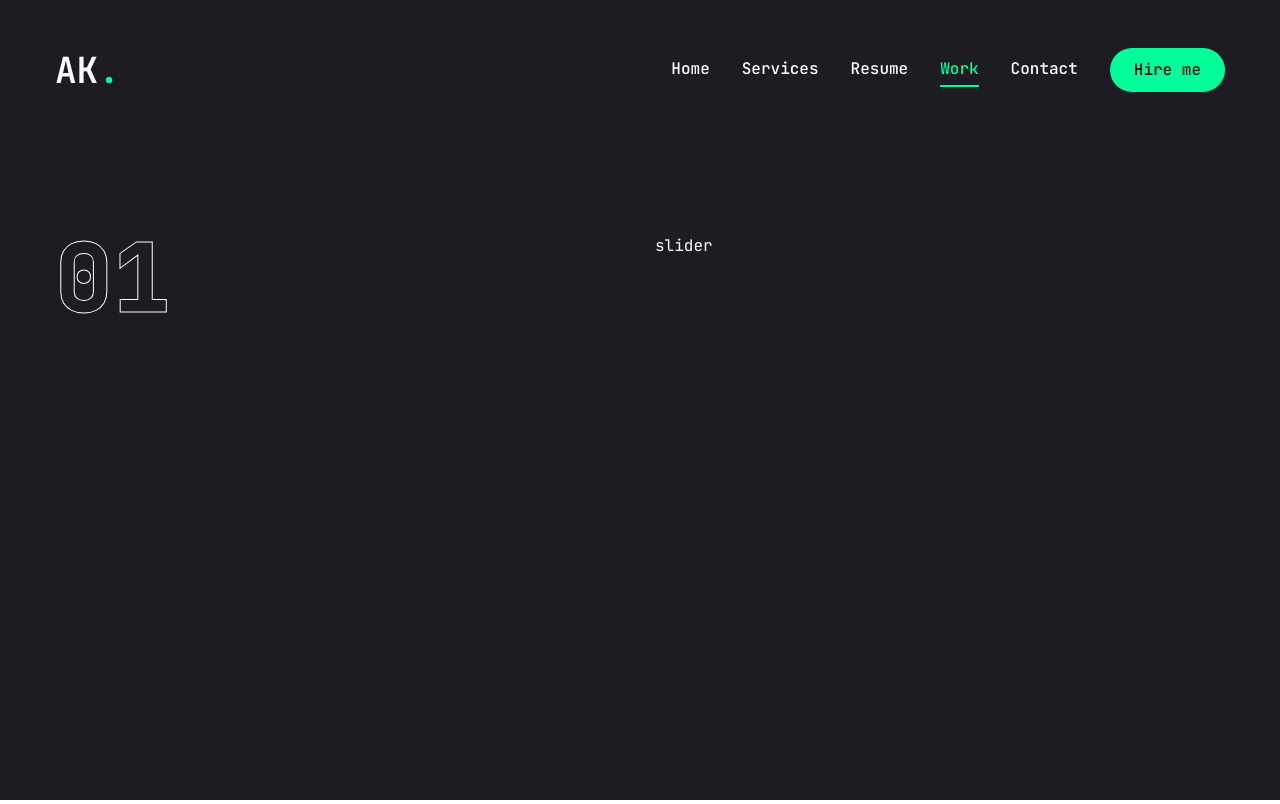
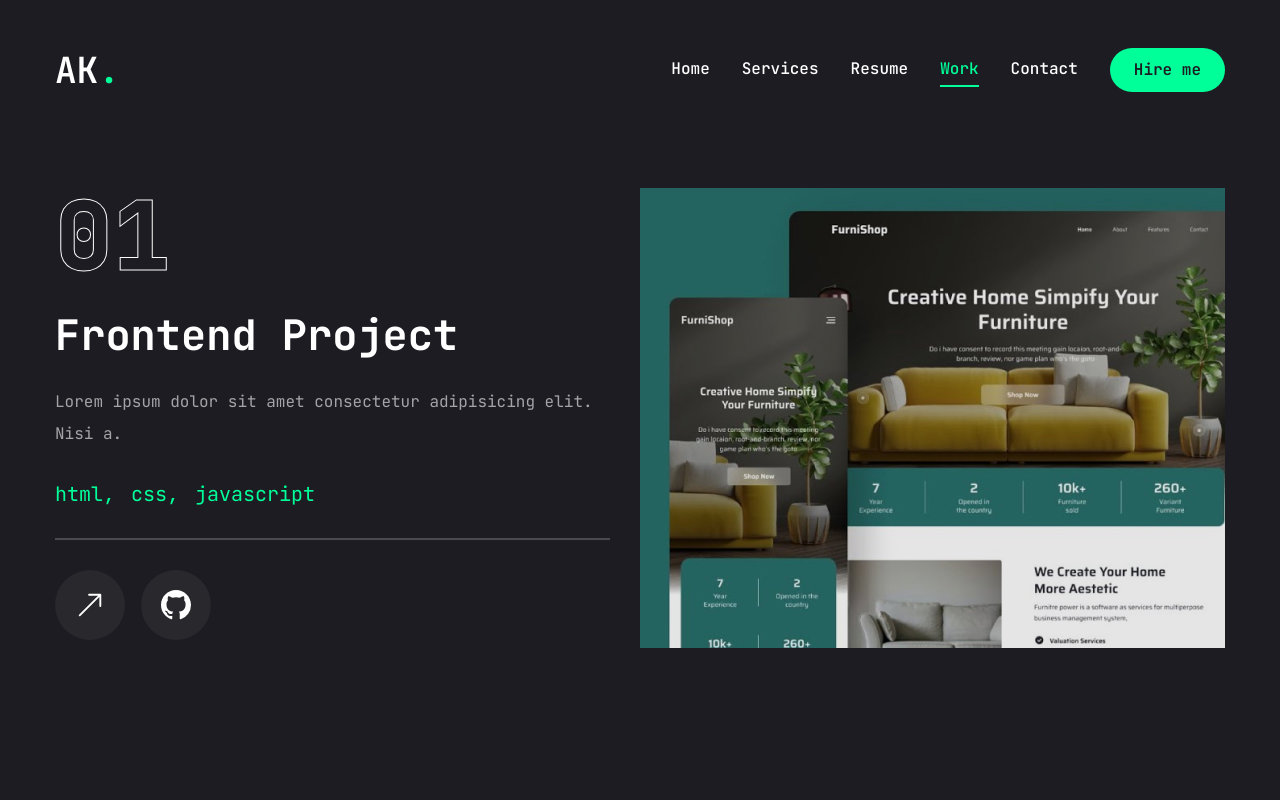
Before and after one commit to kodaliakhil/portfolio, a Next.js app: page /work in a window 1280 px wide. Built offline with nearby package versions, Linux system fonts and the light colour scheme.

Commit message:
work section slides

```diff
--- a/app/work/page.jsx
+++ b/app/work/page.jsx
@@ -12,6 +12,7 @@
 } from "@/components/ui/tooltip";
 import Link from "next/link";
 import Image from "next/image";
+import WorkSliderBtns from "@/components/WorkSliderBtns";
 
 const projects = [
   {
@@ -21,18 +22,18 @@
     description:
       "Lorem ipsum dolor sit amet consectetur adipisicing elit. Nisi a.",
     stack: [{ name: "html" }, { name: "css" }, { name: "javascript" }],
-    image: "/asset/work/thumb1.png",
+    image: "/assets/work/thumb1.png",
     live: "",
     github: "",
   },
   {
-    num: "01",
+    num: "02",
     category: "fullstack",
     title: "Project 2",
     description:
       "Lorem ipsum dolor sit amet consectetur adipisicing elit. Nisi a.",
     stack: [{ name: "next.js" }, { name: "Tailwind.css" }, { name: "Node.js" }],
-    image: "/asset/work/thumb2.png",
+    image: "/assets/work/thumb2.png",
     live: "",
     github: "",
   },
@@ -43,7 +44,7 @@
     description:
       "Lorem ipsum dolor sit amet consectetur adipisicing elit. Nisi a.",
     stack: [{ name: "Next.js" }, { name: "Tailwind.css" }],
-    image: "/asset/work/thumb3.png",
+    image: "/assets/work/thumb3.png",
     live: "",
     github: "",
   },
@@ -51,26 +52,111 @@
 
 const Work = () => {
   const [project, setProject] = useState(projects[0]);
+  const handleSlideChange = (swiper) => {
+    // get current slide index
+    const currentIndex = swiper.activeIndex;
+    //update project state based on current slide index
+    setProject(projects[currentIndex]);
+  };
   return (
     <motion.section
       initial={{ opacity: 0 }}
       animate={{
         opacity: 1,
+        transition:{delay:2.4, duration: 0.4, ease: "easeIn"},
       }}
       className="min-h-[80vh] flex flex-col justify-center py-12 xl:px-0"
     >
       <div className="container mx-auto">
         <div className="flex flex-col xl:flex-row xl:gap-[30px]">
           <div className="w-full xl:w-[50%] xl:h-[460px] flex flex-col xl:justify-between order-2 xl:order-none">
-            <div>
+            <div className="flex flex-col gap-[30px] h-[50%]">
               {/* outline num */}
               <div className="text-8xl leading-none font-extrabold text-transparent text-outline">
                 {project.num}
               </div>
               {/* project category */}
+              <h2 className="text-[42px] font-bold leading-none text-white group-hover:text-accent transition-all duration-500 capitalize">
+                {project.category} project
+              </h2>
+              {/* project description */}
+              <p className="text-white/60">{project.description}</p>
+              {/* stack */}
+              <ul className="flex gap-4">
+                {project.stack.map((item, index) => {
+                  return (
+                    <li key={index} className="text-xl text-accent">
+                      {item.name}
+                      {/* remove the last item comma */}
+                      {index !== project.stack.length - 1 && ", "}
+                    </li>
+                  );
+                })}
+              </ul>
+              {/* border */}
+              <div className="border border-white/20"></div>
+              {/* buttons */}
+              <div className="flex items-center gap-4">
+                {/* Live Project button */}
+                <Link href={project.live}>
+                  <TooltipProvider delayDuration={100}>
+                    <Tooltip>
+                      <TooltipTrigger className="w-[70px] h-[70px] rounded-full bg-white/5 flex justify-center items-center group">
+                        <BsArrowUpRight className="text-white text-3xl group-hover:text-accent" />
+                      </TooltipTrigger>
+                      <TooltipContent>
+                        <p>Live Project</p>
+                      </TooltipContent>
+                    </Tooltip>
+                  </TooltipProvider>
+                </Link>
+                {/* Github Project button */}
+                <Link href={project.github}>
+                  <TooltipProvider delayDuration={100}>
+                    <Tooltip>
+                      <TooltipTrigger className="w-[70px] h-[70px] rounded-full bg-white/5 flex justify-center items-center group">
+                        <BsGithub className="text-white text-3xl group-hover:text-accent" />
+                      </TooltipTrigger>
+                      <TooltipContent>
+                        <p>Github Repository</p>
+                      </TooltipContent>
+                    </Tooltip>
+                  </TooltipProvider>
+                </Link>
+              </div>
             </div>
           </div>
-          <div className="w-full xl:w-[50%]">slider</div>
+          <div className="w-full xl:w-[50%]">
+            <Swiper
+              spaceBetween={30}
+              slidesPerView={1}
+              className="xl:h-[520px] mb-12"
+              onSlideChange={handleSlideChange}
+            >
+              {projects.map((project, index) => {
+                return (
+                  <SwiperSlide key={index} className="w-full">
+                    <div className="h-[460px] relative group flex justify-center items-center bg-pink-50/20">
+                      {/* overlay */}
+                      <div className="absolute w-full h-full top-0 bottom-0 bg-black/10 z-10"></div>
+                      {/* image */}
+                      <div className="relative w-full h-full">
+                        <Image
+                          src={project.image}
+                          fill
+                          className="object-cover"
+
+                          alt=""
+                        />
+                      </div>
+                    </div>
+                  </SwiperSlide>
+                );
+              })}
+              {/* slider buttons */}
+              <WorkSliderBtns/>
+            </Swiper>
+          </div>
         </div>
       </div>
     </motion.section>
--- /dev/null
+++ b/components/WorkSliderBtns.jsx
@@ -0,0 +1,19 @@
+"use client";
+import { useSwiper } from "swiper/react";
+import { PiCaretLeftBold, PiCaretRightBold } from "react-icons/pi";
+
+const WorkSliderBtns = ({ containerStyles, btnStyles, iconStyles }) => {
+  const swiper = useSwiper();
+  return (
+    <div className={containerStyles}>
+      <button className={btnStyles}>
+        <PiCaretLeftBold className={iconStyles}/>
+      </button>
+      <button className={btnStyles}>
+        <PiCaretRightBold className={iconStyles}/>
+      </button>
+    </div>
+  );
+};
+
+export default WorkSliderBtns;
```
